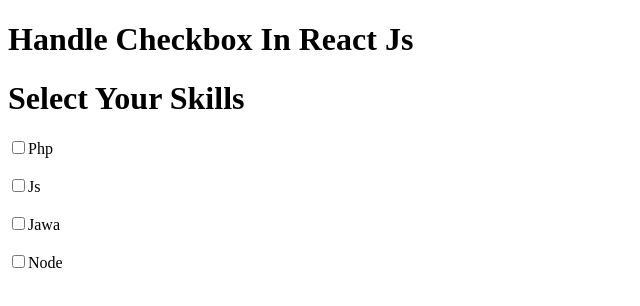
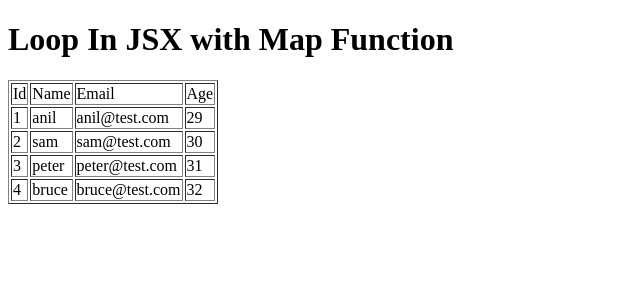
Before and after one commit to ShahbazAslam-786/React-Blog, a React (Vite) app: page / in a window 1280 px wide. Shown: the top 306 px of the page, without its empty margins (0-640 px from the left). Built offline with nearby package versions, Linux system fonts and the light colour scheme.

Commit message:
loops in jsx with map function

```diff
--- a/src/App.jsx
+++ b/src/App.jsx
@@ -1,10 +1,57 @@
-import Skills from "./Skills";
+function App() {
+  const userData = [
+    {
+      name: "anil",
+      email: "anil@test.com",
+      age: "29",
+      id: 1
+    },
 
-function App () {
-  return(
+    {
+      name: "sam",
+      email: "sam@test.com",
+      age: "30",
+      id: 2
+    },
+    {
+      name: "peter",
+      email: "peter@test.com",
+      age: "31",
+      id: 3
+    },
+    {
+      name: "bruce",
+      email: "bruce@test.com",
+      age: "32",
+      id: 4
+    }
+  ]
+  return (
     <div>
-      <h1>Handle Checkbox In React Js</h1>
-      <Skills/>
+      <h1>Loop In JSX with Map Function</h1>
+      <table border="1">
+        <thead>
+          <tr>
+            <td>Id</td>
+            <td>Name</td>
+            <td>Email</td>
+            <td>Age</td>
+          </tr>
+        </thead>
+        <tbody>
+          {
+
+          userData.map((user) => (
+            <tr key={user.id}>
+            <td>{user.id}</td>
+            <td>{user.name}</td>
+            <td>{user.email}</td>
+            <td>{user.age}</td>
+          </tr>
+          ))
+          }
+        </tbody>
+      </table>
     </div>
   )
 }
--- a/src/Skills.jsx
+++ /dev/null
@@ -1,37 +0,0 @@
-import { useState } from "react";
-
-function Skills() {
-    const [skills, setSkills] = useState([])
-    const handleSkills = (event) => {
-        console.log(event.target.value, event.target.checked)
-        if (event.target.checked) {
-            setSkills([...skills, event.target.value])
-        } else {
-            setSkills([...skills.filter(item => item !== event.target.value)])
-        }
-    }
-    return (
-        <div>
-            <h1>Select Your Skills</h1>
-            <input onChange={handleSkills} type="checkbox" id="php" value="php" />
-            <label htmlFor="php">Php</label>
-            <br />
-            <br />
-            <input onChange={handleSkills} type="checkbox" id="js" value="js" />
-            <label htmlFor="js">Js</label>
-            <br />
-            <br />
-            <input onChange={handleSkills} type="checkbox" id="jawa" value="jawa" />
-            <label htmlFor="jawa">Jawa</label>
-            <br />
-            <br />
-            <input onChange={handleSkills} type="checkbox" id="node" value="node" />
-            <label htmlFor="node">Node</label>
-            <br />
-            <br />
-           <h1>{skills.toString()}</h1>
-        </div>
-    )
-}
-
-export default Skills;
```
